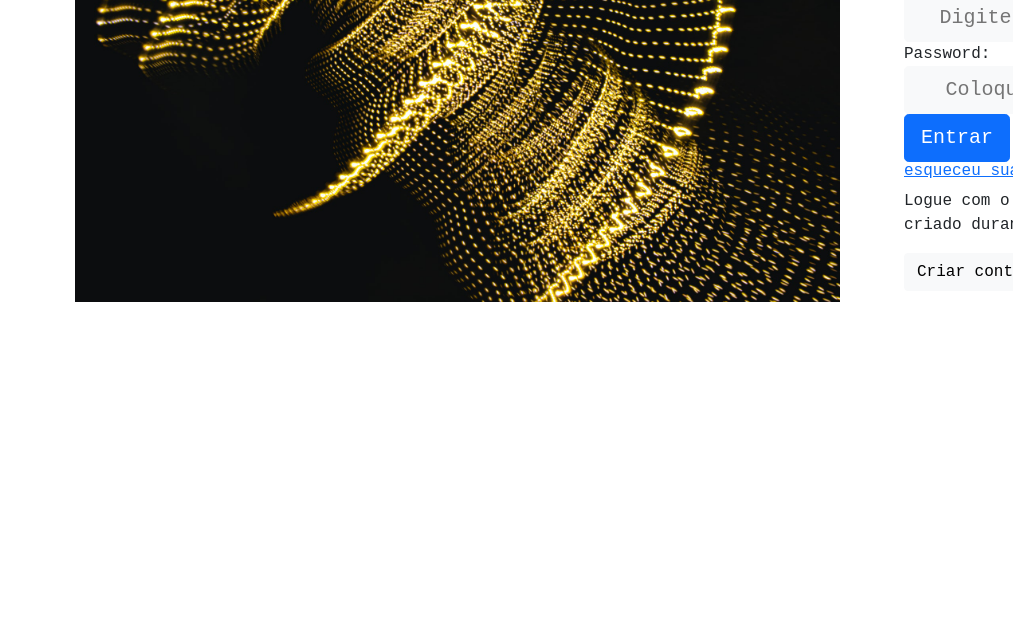
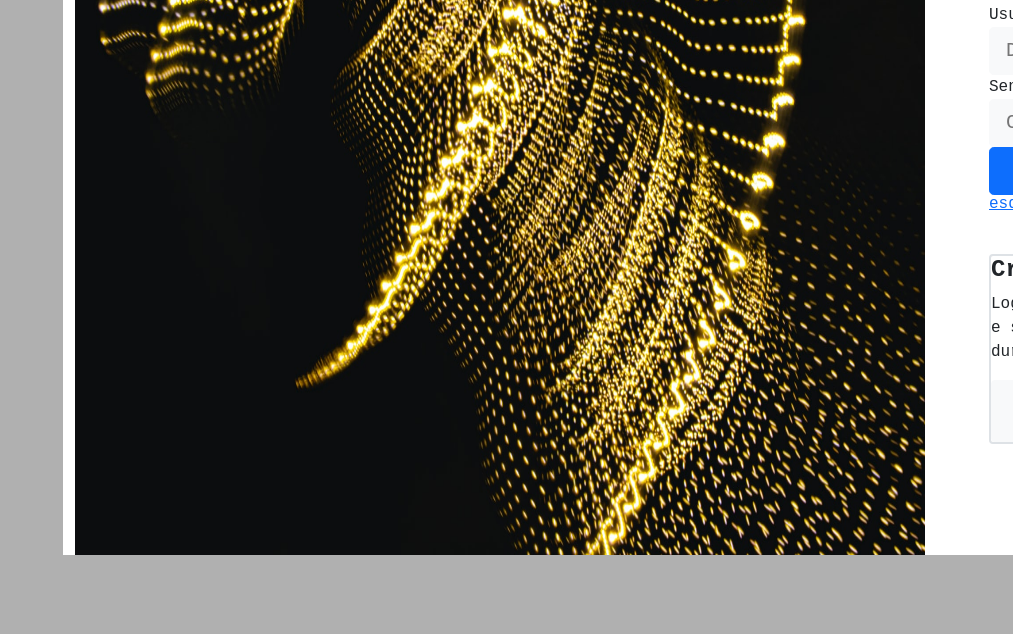
Before and after one commit to Eduardodiniz05/LoginT, a plain HTML site: page index.html in a window 1280 px wide. Shown: the part 390-1024 px from the top of the page, without its empty margins (267-1280 px from the left). After the commit the page ends 945 px from the top, so only its background shows below. Drawn offline with nearby package versions, Linux system fonts and the light colour scheme.

Commit message:
modificações nos botões do input e modificações no html e bootstrap

```diff
--- a/index.html
+++ b/index.html
@@ -20,19 +20,22 @@
                 <h1>LoginT</h1>
                 <p>Logue com o usuario e senha criado durante o resgistro</p>
                 <label for="usuario">Usuario:</label>
+                <br>
                 <input type="text" class="btn btn-light btn-lg" name="" id="usuario" placeholder="Digite seu Usuario" name="usuario">
                 <br>
-                <label for="password">Password:</label>
-                <input type="password" class="btn btn-light btn-lg" name="" id="password" placeholder="Coloque sua Senha" name="password">
+                <label for="password">Senha:</label>
                 <br>
-                <button type="submit" class="btn btn-primary btn-lg">Entrar</button>
-                <a href="#" class="">
+                <input type="password" class="btn btn-light btn-lg buttons" name="" id="password" placeholder="Coloque sua Senha" name="password">
+                <br>
+                <button type="submit" id="entrar" class="btn btn-primary btn-lg buttons">Entrar</button>
+                <a href="#" class="buttons">
                     <h6>esqueceu sua senha? </h6>
                 </a>
             </div>
 
 
-            <div class="acount-create">
+                <div class="acount-create border border-2 rounded-2">
+                <h4>Criar</h4>
                     <p>Logue com o usuario e senha criado durante o resgistro</p>
                     <a href="#" class="btn btn-light">Criar conta</a>
                 </div>
--- a/style.css
+++ b/style.css
@@ -5,22 +5,28 @@
     font-family: 'Courier New', Courier, monospace;
 }
 body {
+    display: flex;
+    align-items: center;
     width: 1800px;
-    height: 1024px;
+    height: 890px;
+    background-color: rgba(169, 169, 169, 0.918);
 
 }
 
 .container {
+    width: 1700px;
+    height: 1000px;
     display: flex;
     align-items: center;
     justify-content: center;
+    background-color: #fff;
 }
 
 
 
 img {
-    max-width: 100%;
-    max-height: 60%;
+    width: 850px;
+    height: 1000px;
 }
 
 .log-signup {
@@ -31,7 +37,22 @@ img {
     margin-top: 15rem;
 }
 
+.logon {
+    padding-bottom: 2em ;
+}
+
 .acount-create a {
-    color: #000;
+    color: blue;
+    display:flex;
+    width: 60%;
+    font-size: 12;
+    font-weight: bold;
+}
 
+h4 {
+    font-weight: bold;
 }
+
+#usuario, #password, #entrar {
+    width: 100%;
+}
```
